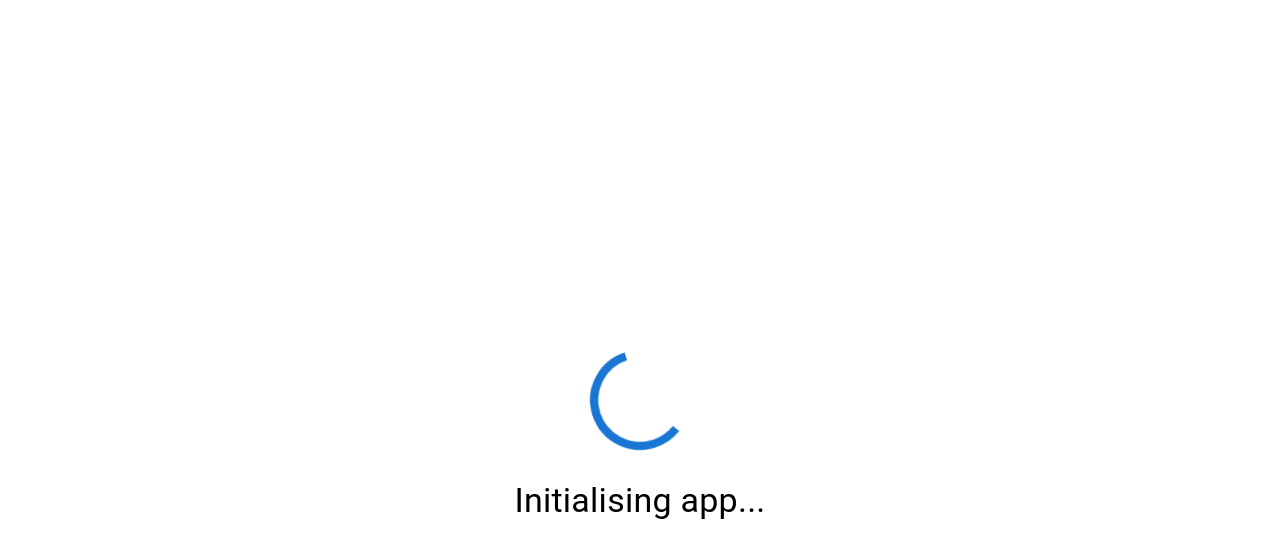
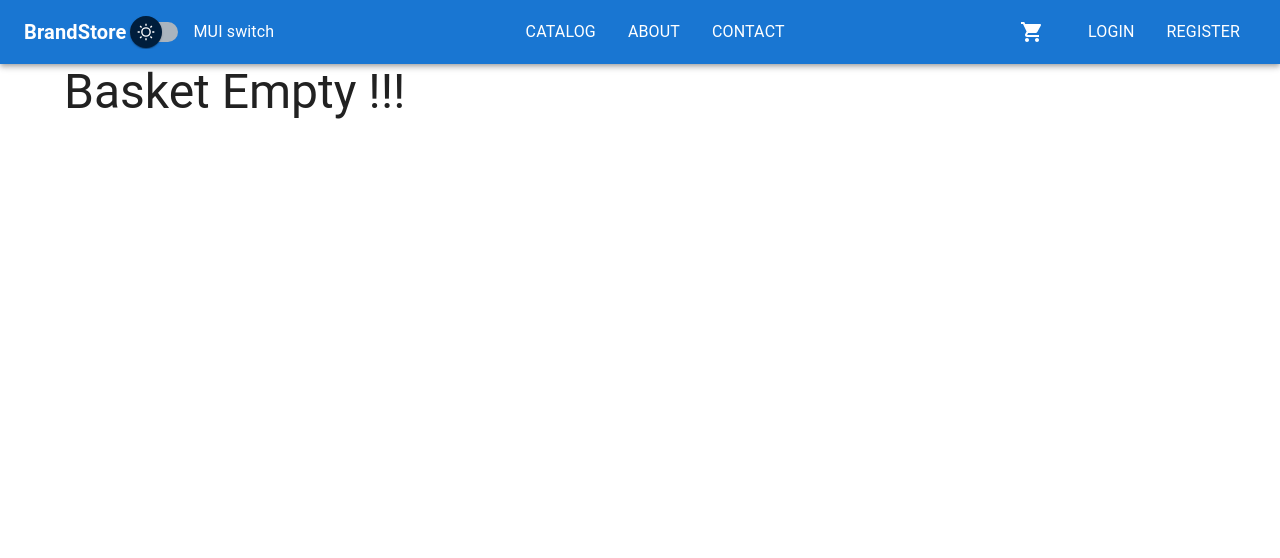
Before and after one commit to CrisVuBao/BrandStore_API, a React (Create React App) app: page /basket in a window 1280 px wide. Shown: the top 558 px of the page. Built offline with nearby package versions, Linux system fonts and the light colour scheme.

Commit message:
Importaint!!! | gọi data thông qua useStoreContext | hiện số lượng product trong Basket trên icon giỏ hàng (App.tsx, BasketPage.tsx, Header.tsx,ProductCard.tsx)

```diff
--- a/src/app/layout/App.tsx
+++ b/src/app/layout/App.tsx
@@ -21,6 +21,9 @@ export default function App() { // Function Components
       .then(basket => setBasket(basket))
       .catch(error => console.log(error))
       .finally(() => setLoading(false));
+    }
+    else {
+      setLoading(false); // lỗi thì ko hiện icon quay quay setLoading nữa
     }
   }, [setBasket])
 
--- a/src/app/layout/Header.tsx
+++ b/src/app/layout/Header.tsx
@@ -1,6 +1,7 @@
 import { ShoppingCart } from "@mui/icons-material";
 import { AppBar, Badge, Box, Container, FormControlLabel, FormGroup, IconButton, List, ListItem, Switch, Toolbar, Typography, colors, styled } from "@mui/material";
 import {Link, NavLink } from "react-router-dom";
+import { useStoreContext } from "../context/StoreContext";
 
 const midLinks = [
   {title: 'catalog', path: '/catalog'},
@@ -30,6 +31,9 @@ interface Props {
 }
 
 export default function Header({darkMode, handleThemeChange} : Props) {
+  const {basket} = useStoreContext(); // {basket} là giá trị được tạo ra để tham chiếu tới useStoreContext để lấy data, thuộc tính bên useStoreContext()
+  const itemCount = basket?.items.reduce((sum, item) => sum + item.quantity, 0); // tính tổng số lượng product được thêm vào giỏ hàng, để hiện số trên icon giỏ hàng
+
 
     const MaterialUISwitch = styled(Switch)(({ theme }) => ({
         width: 62,
@@ -120,7 +124,7 @@ export default function Header({darkMode, handleThemeChange} : Props) {
                   </List>
               <Box display= 'flex' alignItems= 'center'>
                 <IconButton component={Link} to='/basket' size="large" edge="start" color="inherit" sx={{mr: 2}}>
-                        <Badge badgeContent='5' color="secondary">
+                        <Badge badgeContent={itemCount} color="secondary">
                             <ShoppingCart />
                         </Badge>
                   </IconButton>
--- a/src/features/basket/BasketPage.tsx
+++ b/src/features/basket/BasketPage.tsx
@@ -1,23 +1,9 @@
-import { useEffect, useState } from "react";
-import { Basket } from "../../app/models/basket";
-import agent from "../../app/api/agent";
-import LoadingComponent from "../../app/layout/LoadingComponent";
-import { Box, IconButton, Paper, Table, TableBody, TableCell, TableContainer, TableHead, TableRow, Typography } from "@mui/material";
-import { Add, Delete, Remove } from "@mui/icons-material";
-import { LoadingButton } from "@mui/lab";
+import { IconButton, Paper, Table, TableBody, TableCell, TableContainer, TableHead, TableRow, Typography } from "@mui/material";
+import { Delete} from "@mui/icons-material";
+import { useStoreContext } from "../../app/context/StoreContext";
 
 export default function BasketPage() {
-    const [loading, setLoading] = useState(true);
-    const [basket, setBasket] = useState<Basket | null>(null);
-
-    useEffect(() => {
-        agent.Basket.get()
-            .then(basket => setBasket(basket))
-            .catch(error => console.log(error))
-            .finally(() => setLoading(false))
-    }, [])
-
-    if (loading) return <LoadingComponent message="Loading basket" />
+  const {basket} = useStoreContext(); // {basket} là giá trị được tham chiếu tới useStoreContext() để lấy các dữ liệu, thuộc tính từ bên useStoreContext()
 
     if (!basket) return <Typography variant="h3">Basket Empty !!!</Typography>
 
--- a/src/features/catalog/ProductCard.tsx
+++ b/src/features/catalog/ProductCard.tsx
@@ -4,6 +4,7 @@ import { Link } from "react-router-dom";
 import { useState } from "react";
 import agent from "../../app/api/agent";
 import { LoadingButton } from "@mui/lab";
+import { useStoreContext } from "../../app/context/StoreContext";
 
 interface Props {
     itemProduct : Product;
@@ -11,10 +12,12 @@ interface Props {
 
 export default function ProductCard({itemProduct} : Props) {
     const [loading, setLoading] = useState(false);
+    const {setBasket} = useStoreContext();
 
     const handleAddItem = (productId: number) => {
         setLoading(true);
         agent.Basket.addItem(productId)
+            .then(basket => setBasket(basket))
             .catch(error => console.log(error))
             .finally(() => setLoading(false))
     }
```
